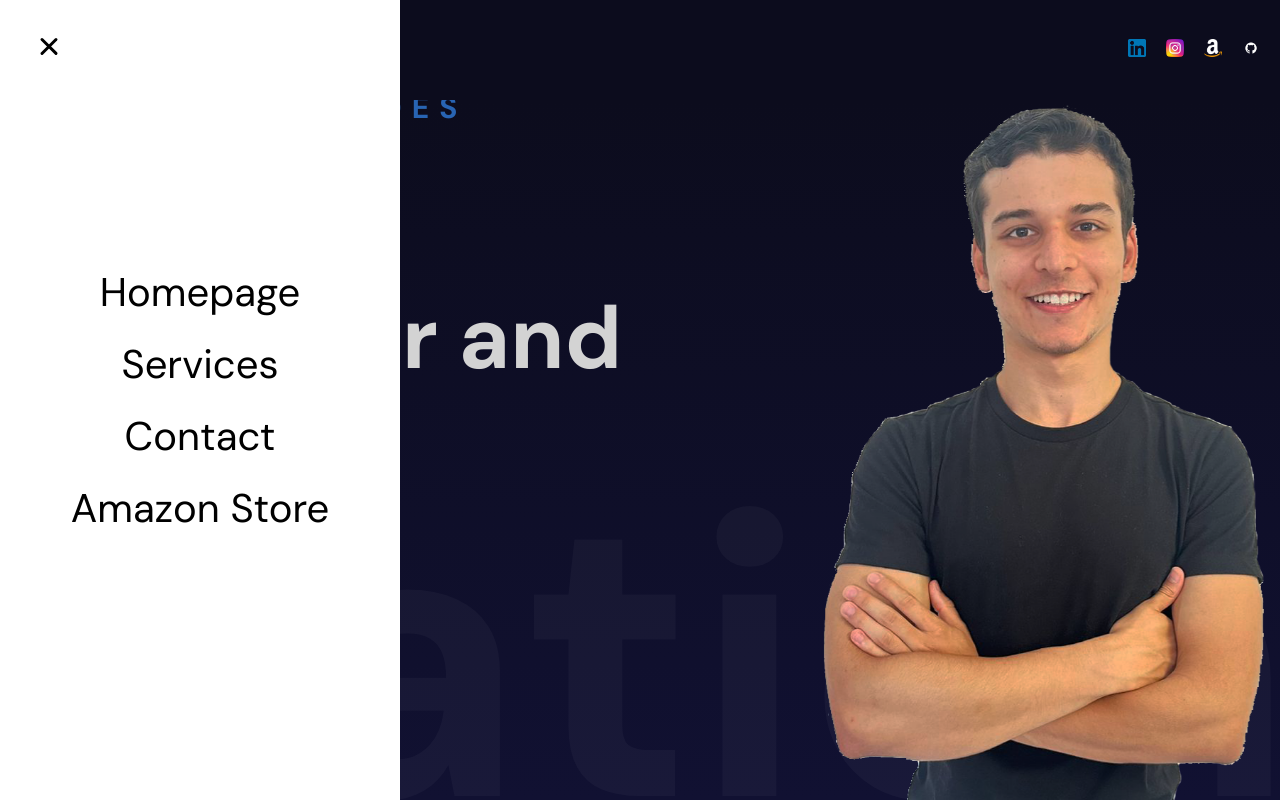
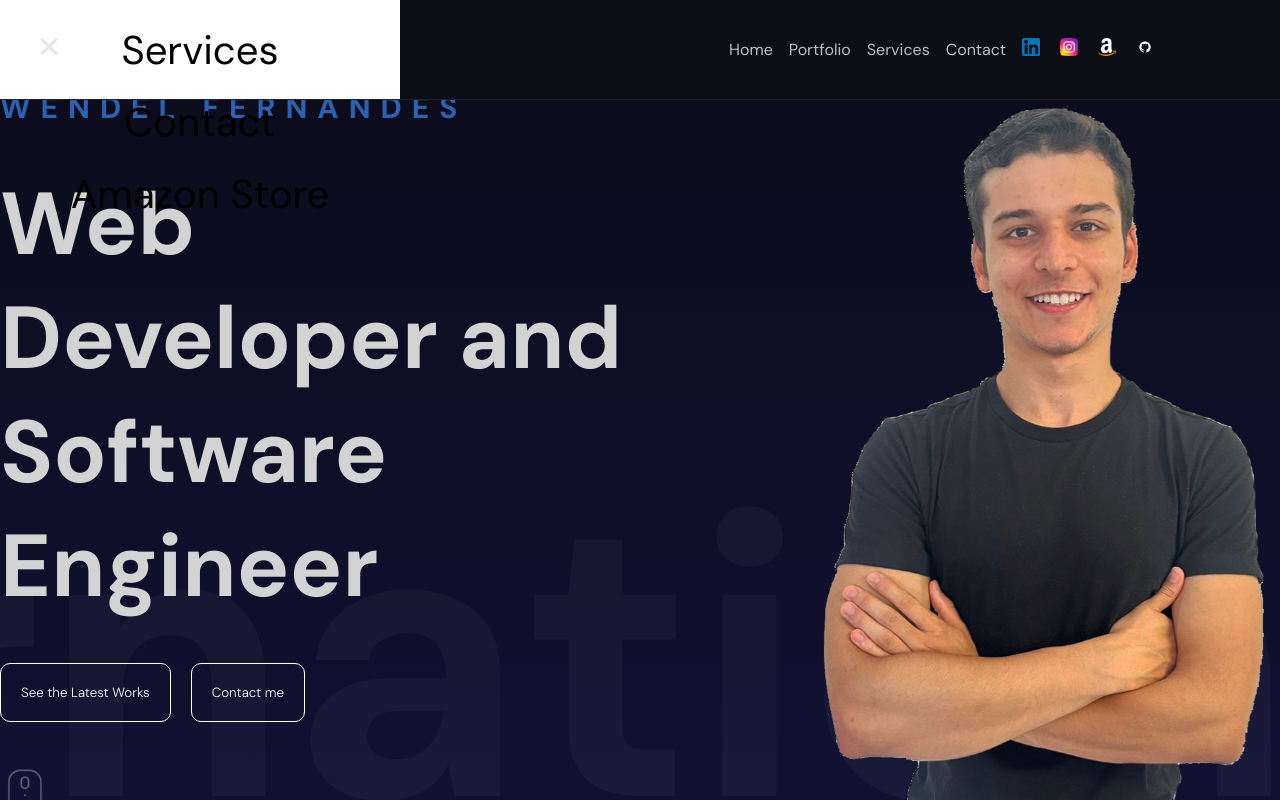
Before and after one commit to WendelLana/WendelLana.github.io, a React (Vite) app: page / in a window 1280 px wide. Both pictures are taken after a click on the button "Open menu". Shown: the top 800 px of the page. Built offline with nearby package versions, Linux system fonts and the light colour scheme.

Commit message:
Improvements for UI

```diff
--- a/src/components/navbar/Navbar.jsx
+++ b/src/components/navbar/Navbar.jsx
@@ -1,25 +1,66 @@
-import "./navbar.scss"
-import {motion} from "framer-motion"
-import Sidebar from "../sidebar/Sidebar"
+import "./navbar.scss";
+import { useEffect, useState } from "react";
+import { motion } from "framer-motion";
+import Sidebar from "../sidebar/Sidebar";
+
+const links = [
+  { label: "Home", href: "#Homepage" },
+  { label: "Portfolio", href: "#Portfolio" },
+  { label: "Services", href: "#Services" },
+  { label: "Contact", href: "#Contact" },
+];
 
 const Navbar = () => {
+  const [elevated, setElevated] = useState(false);
+
+  useEffect(() => {
+    const onScroll = () => setElevated(window.scrollY > 8);
+    onScroll();
+    window.addEventListener("scroll", onScroll, { passive: true });
+    return () => window.removeEventListener("scroll", onScroll);
+  }, []);
+
   return (
-    <div className="navbar">
-      <Sidebar/>
+    <header className={`navbar ${elevated ? "is-stuck" : ""}`}>
+      <Sidebar />
       <div className="wrapper">
-        <motion.span
-        initial={{ opacity:0, scale: 0.5 }}
-        animate={{ opacity: 1, scale: 1 }}
-        transition={{ duration:0.5 }}></motion.span>
+        <motion.a
+          href="#Homepage"
+          className="logo"
+          initial={{ opacity: 0, scale: 0.9 }}
+          animate={{ opacity: 1, scale: 1 }}
+          transition={{ duration: 0.4 }}
+        >
+          Wendel<span className="accent">.dev</span>
+        </motion.a>
+
+        <nav aria-label="Primary">
+          <ul className="navlinks">
+            {links.map((l) => (
+              <li key={l.href}>
+                <a href={l.href}>{l.label}</a>
+              </li>
+            ))}
+          </ul>
+        </nav>
+
         <div className="social">
-          <a href="https://www.linkedin.com/in/wendel-de-lana/"><img src="/linkedin.png" alt="LinkedIn"/></a>
-          <a href="https://www.instagram.com/wendel.lana"><img src="/instagram.png" alt="Instagram"/></a>
-          <a href="https://amzn.to/4d3jgpk"><img src="/amazon.webp" alt="Amazon"/></a>
-          <a href="https://github.com/WendelLana"><img src="/github.png" alt="GitHub"/></a>
+          <a href="https://www.linkedin.com/in/wendel-de-lana/" target="_blank" rel="noopener noreferrer">
+            <img src="/linkedin.png" alt="LinkedIn" />
+          </a>
+          <a href="https://www.instagram.com/wendel.lana" target="_blank" rel="noopener noreferrer">
+            <img src="/instagram.png" alt="Instagram" />
+          </a>
+          <a href="https://amzn.to/4d3jgpk" target="_blank" rel="noopener noreferrer">
+            <img src="/amazon.webp" alt="Amazon" />
+          </a>
+          <a href="https://github.com/WendelLana" target="_blank" rel="noopener noreferrer">
+            <img src="/github.png" alt="GitHub" />
+          </a>
         </div>
       </div>
-    </div>
-  )
-}
+    </header>
+  );
+};
 
-export default Navbar
+export default Navbar;
--- a/src/components/navbar/navbar.scss
+++ b/src/components/navbar/navbar.scss
@@ -38,3 +38,29 @@
     }
   }
 }
+
+:root { --nav-h: 72px; }
+
+.navbar {
+  position: sticky; top: 0; z-index: 100;
+  backdrop-filter: blur(8px);
+  background: color-mix(in oklab, #0d0f14 85%, transparent);
+  border-bottom: 1px solid rgba(255,255,255,.08);
+}
+.navbar.is-stuck { box-shadow: 0 6px 20px rgba(0,0,0,.25); }
+
+.navbar .wrapper {
+  max-width: 1100px; margin: 0 auto; padding: .6rem 1rem;
+  display: grid; grid-template-columns: 1fr auto auto; align-items: center; gap: 1rem;
+}
+.logo { font-weight: 800; letter-spacing:.2px; text-decoration:none; }
+.logo .accent { color: #7c3aed; }
+
+.navlinks { display:flex; gap:1rem; list-style:none; margin:0; padding:0; }
+.navlinks a { text-decoration: none; opacity:.9; }
+.navlinks a:hover { opacity:1; }
+
+@media (max-width: 900px) { .navlinks { display:none; } }
+
+html { scroll-behavior: smooth; }
+section[id] { scroll-margin-top: var(--nav-h); }
--- a/src/components/parallax/Parallax.jsx
+++ b/src/components/parallax/Parallax.jsx
@@ -1,17 +1,19 @@
 import { useRef } from "react";
 import "./parallax.scss";
-import { motion, useScroll, useTransform } from "framer-motion";
+import { motion, useScroll, useTransform, useReducedMotion } from "framer-motion";
 
 const Parallax = () => {
   const ref = useRef();
+  const prefersReducedMotion = useReducedMotion();
 
   const { scrollYProgress } = useScroll({
     target: ref,
     offset: ["start start", "end start"],
   });
 
-  const yText = useTransform(scrollYProgress, [0, 1], ["0%", "500%"]);
-  const yBg = useTransform(scrollYProgress, [0, 1], ["0%", "100%"]);
+  const yText = prefersReducedMotion ? undefined : useTransform(scrollYProgress, [0, 1], ["0%", "500%"]);
+  const yBg   = prefersReducedMotion ? undefined : useTransform(scrollYProgress, [0, 1], ["0%", "100%"]);
+
 
   return (
     <div
@@ -21,18 +23,16 @@ const Parallax = () => {
         background: "linear-gradient(180deg, #111132, #505064)",
       }}
     >
-      <motion.h1 style={{ y: yText }}>
+      <motion.h1 style={yText ? { y: yText } : undefined}>
         Creating Ideas
       </motion.h1>
-      <motion.div className="mountains"></motion.div>
+      <motion.div className="mountains" aria-hidden="true" style={{ pointerEvents: "none" }} />
       <motion.div
         className="planets"
-        style={{
-          y: yBg,
-          backgroundImage: `url(/sun.png)`,
-        }}
+        style={{ ...(yBg ? { y: yBg } : {}), backgroundImage: `url(/sun.png)`, pointerEvents: "none" }}
       ></motion.div>
       <motion.div style={{ x: yBg }} className="stars"></motion.div>
+      <motion.div className="stars" style={yBg ? { x: yBg, pointerEvents: "none" } : { pointerEvents: "none" }} aria-hidden="true" />
     </div>
   );
 };
--- a/src/components/sidebar/Sidebar.jsx
+++ b/src/components/sidebar/Sidebar.jsx
@@ -1,4 +1,5 @@
-import { useState } from "react";
+// src/components/sidebar/Sidebar.jsx
+import { useEffect, useState } from "react";
 import { motion } from "framer-motion";
 import "./sidebar.scss";
 import ToggleButton from "./toggleButton/ToggleButton";
@@ -6,73 +7,61 @@ import ToggleButton from "./toggleButton/ToggleButton";
 const variants = {
   open: {
     clipPath: "circle(1200px at 50px 50px)",
-    transition: {
-      type: "spring",
-      stiffness: 20,
-    },
+    transition: { type: "spring", stiffness: 20 },
   },
   closed: {
     clipPath: "circle(30px at 50px 50px)",
-    transtion: {
-      delay: 0.5,
-      type: "spring",
-      stiffness: 400,
-      damping: 40,
-    },
+    transition: { delay: 0.2, type: "spring", stiffness: 400, damping: 40 }, // ← fixed 'transition'
   },
 };
-
 const variantsLink = {
-  open: {
-    transition: {
-      staggerChildren: 0.1,
-    },
-  },
-  closed: {
-    transition: {
-      staggerChildren: 0.05,
-      staggerDirection: -1,
-    },
-  },
+  open: { transition: { staggerChildren: 0.1 } },
+  closed: { transition: { staggerChildren: 0.05, staggerDirection: -1 } },
 };
-
-const itemVariants = {
-  open: {
-    y: 0,
-    opacity: 1,
-  },
-  closed: {
-    y: 50,
-    opacity: 0,
-  },
-};
+const itemVariants = { open: { y: 0, opacity: 1 }, closed: { y: 50, opacity: 0 } };
 
 const Sidebar = () => {
-  const items = ["Homepage", "Services", "Contact", "Amazon Store"];
+  const items = [
+    { label: "Homepage", href: "#Homepage" },
+    { label: "Portfolio", href: "#Portfolio" },
+    { label: "Services", href: "#Services" },
+    { label: "Contact", href: "#Contact" },
+    { label: "Amazon Store", href: "https://amzn.to/4d3jgpk", external: true },
+  ];
+
   const [open, setOpen] = useState(false);
 
+  // Lock scroll when menu is open
+  useEffect(() => {
+    const el = document.documentElement;
+    const prev = el.style.overflow;
+    el.style.overflow = open ? "hidden" : prev || "";
+    return () => { el.style.overflow = prev || ""; };
+  }, [open]);
 
-  const toggleSidebar = () => setOpen(!open);
+  const close = () => setOpen(false);
 
   return (
-    <motion.div className="sidebar" animate={open ? "open" : "closed"}>
+    <motion.aside className="sidebar" animate={open ? "open" : "closed"}>
       <motion.div className="bg" variants={variants}>
-        <motion.div className="links" variants={variantsLink}>
+        <motion.nav className="links" variants={variantsLink} aria-label="Mobile menu" id="mobile-menu">
           {items.map((item) => (
             <motion.a
-              href={item === 'Amazon Store' ? 'https://amzn.to/4d3jgpk' : `#${item}`}
-              key={item}
+              key={item.label}
+              href={item.href}
+              {...(item.external ? { target: "_blank", rel: "noopener noreferrer" } : {})}
               variants={itemVariants}
-              whileHover={{ scale: 1.1 }}
-              whileTap={{ scale: 0.95 }}
-              onClick={toggleSidebar}>
-              {item}
+              whileHover={{ scale: 1.08 }}
+              whileTap={{ scale: 0.96 }}
+              onClick={close}
+            >
+              {item.label}
             </motion.a>
           ))}
-        </motion.div>
+        </motion.nav>
       </motion.div>
-      <ToggleButton setOpen={setOpen} />
-    </motion.div>
+      <ToggleButton setOpen={setOpen} open={open} />
+    </motion.aside>
   );
 };
 
--- a/src/components/sidebar/sidebar.scss
+++ b/src/components/sidebar/sidebar.scss
@@ -54,3 +54,7 @@
     cursor: pointer;
   }
 }
+
+.hamburger { width: 44px; height: 44px; border: 0; background: transparent; color: #e7e7ea; }
+.hamburger:focus-visible { outline: 2px solid #7c3aed; border-radius: 10px; }
+.sidebar .bg { position: fixed; inset: 0; }
--- a/src/components/sidebar/toggleButton/ToggleButton.jsx
+++ b/src/components/sidebar/toggleButton/ToggleButton.jsx
@@ -1,39 +1,25 @@
+// src/components/sidebar/toggleButton/ToggleButton.jsx
 import { motion } from "framer-motion";
 
-const ToggleButton = ({ setOpen }) => {
+const ToggleButton = ({ setOpen, open }) => {
   return (
-    <button onClick={() => setOpen((prev) => !prev)}>
-      <svg width="23" height="23" viewBox="0 0 23 23">
-        <motion.path
-          strokeWidth="3"
-          stroke="black"
-          strokeLinecap="round"
-          variants={{
-            closed: { d: "M 2 2.5 L 20 2.5" },
-            open: { d: "M 3 16.5 L 17 2.5" },
-          }}
-        />
-        <motion.path
-          strokeWidth="3"
-          stroke="black"
-          strokeLinecap="round"
-          d="M 2 9.423 L 20 9.423"
-          variants={{
-            closed: { opacity: 1 },
-            open: { opacity: 0 },
-          }}
-        />
-        <motion.path
-          strokeWidth="3"
-          stroke="black"
-          strokeLinecap="round"
-          variants={{
-            closed: { d: "M 2 16.346 L 20 16.346" },
-            open: { d: "M 3 2.5 L 17 16.346" },
-          }}
-        />
+    <motion.button
+      type="button"
+      className="hamburger"
+      aria-label={open ? "Close menu" : "Open menu"}
+      aria-expanded={open}
+      aria-controls="mobile-menu"
+      onClick={() => setOpen((prev) => !prev)}
+    >
+      <svg width="23" height="23" viewBox="0 0 23 23" aria-hidden="true" focusable="false">
+        <motion.path strokeWidth="3" stroke="currentColor" strokeLinecap="round"
+          variants={{ closed: { d: "M 2 2.5 L 20 2.5" }, open: { d: "M 3 16.5 L 17 2.5" } }} />
+        <motion.path strokeWidth="3" stroke="currentColor" strokeLinecap="round" d="M 2 9.423 L 20 9.423"
+          variants={{ closed: { opacity: 1 }, open: { opacity: 0 } }} />
+        <motion.path strokeWidth="3" stroke="currentColor" strokeLinecap="round"
+          variants={{ closed: { d: "M 2 16.346 L 20 16.346" }, open: { d: "M 3 2.5 L 17 16.346" } }} />
       </svg>
-    </button>
+    </motion.button>
   );
 };
 
```
Also changed, not shown: src/components/services/Services.jsx (+5 -5 lines).
